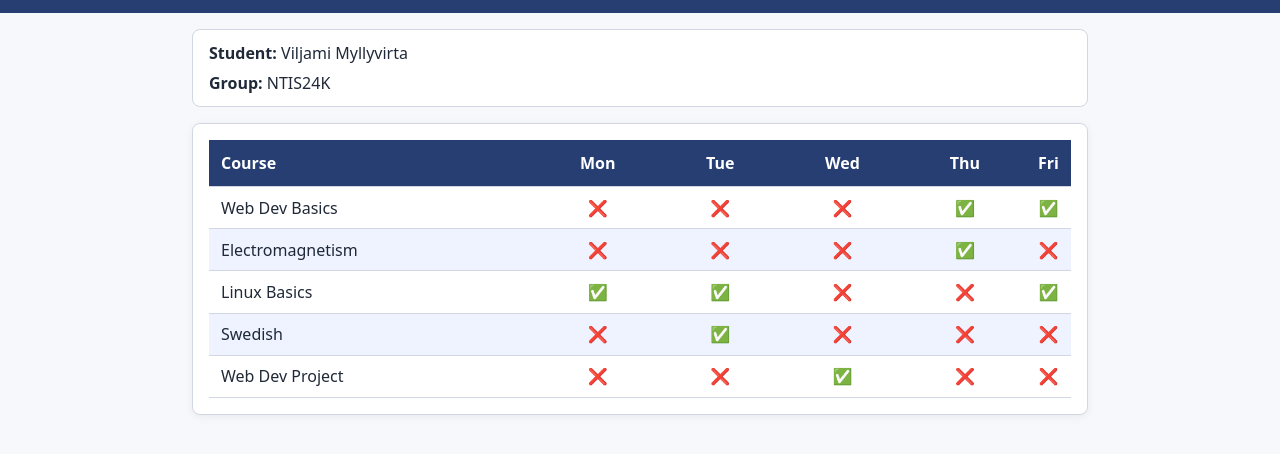
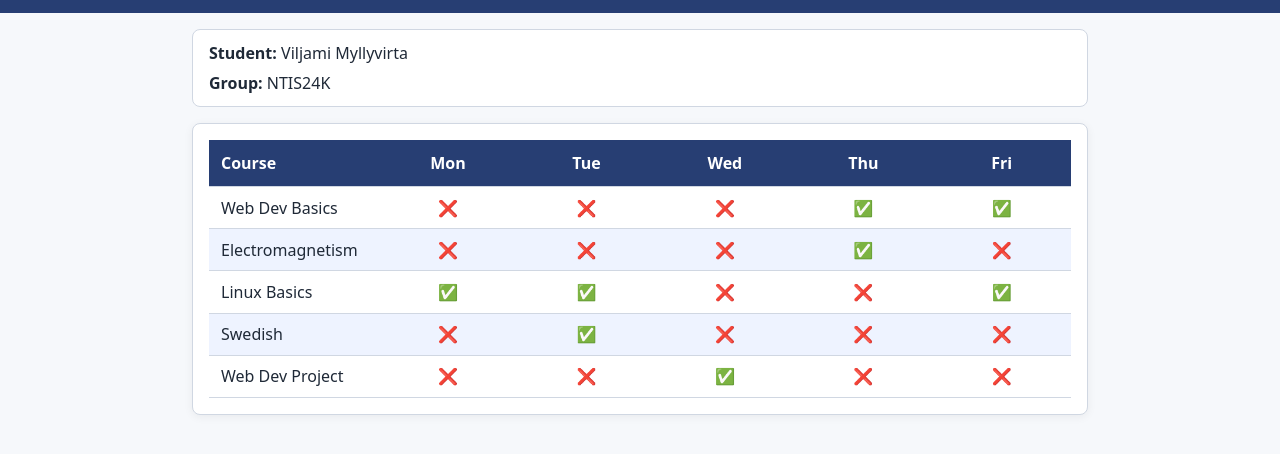
Before and after one commit to Viljammsson/WebDevBasics2025, a plain HTML site: page task-e/index.html in a window 1280 px wide. Shown: the part 70-524 px from the top of the page. Drawn offline with Linux system fonts and the light colour scheme.

Commit message:
fixed task-e column size?

```diff
--- a/task-e/style.css
+++ b/task-e/style.css
@@ -117,7 +117,7 @@ body {
 */
 .table thead th:nth-child(1),
 .table tbody td:nth-child(1) {
-  width: 40%;
+  width: 15%;
 }
 .table thead th:nth-child(n+2),
 .table tbody td:nth-child(n+2) {
```
